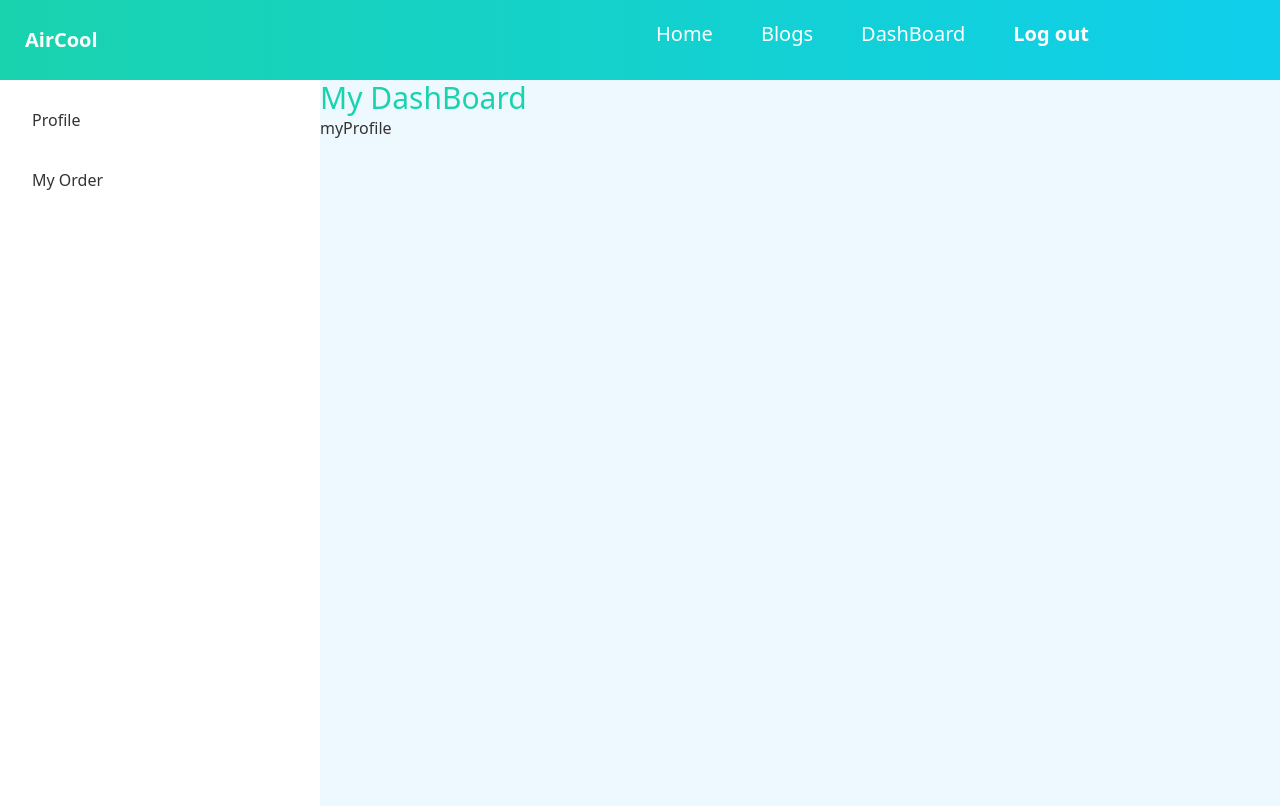
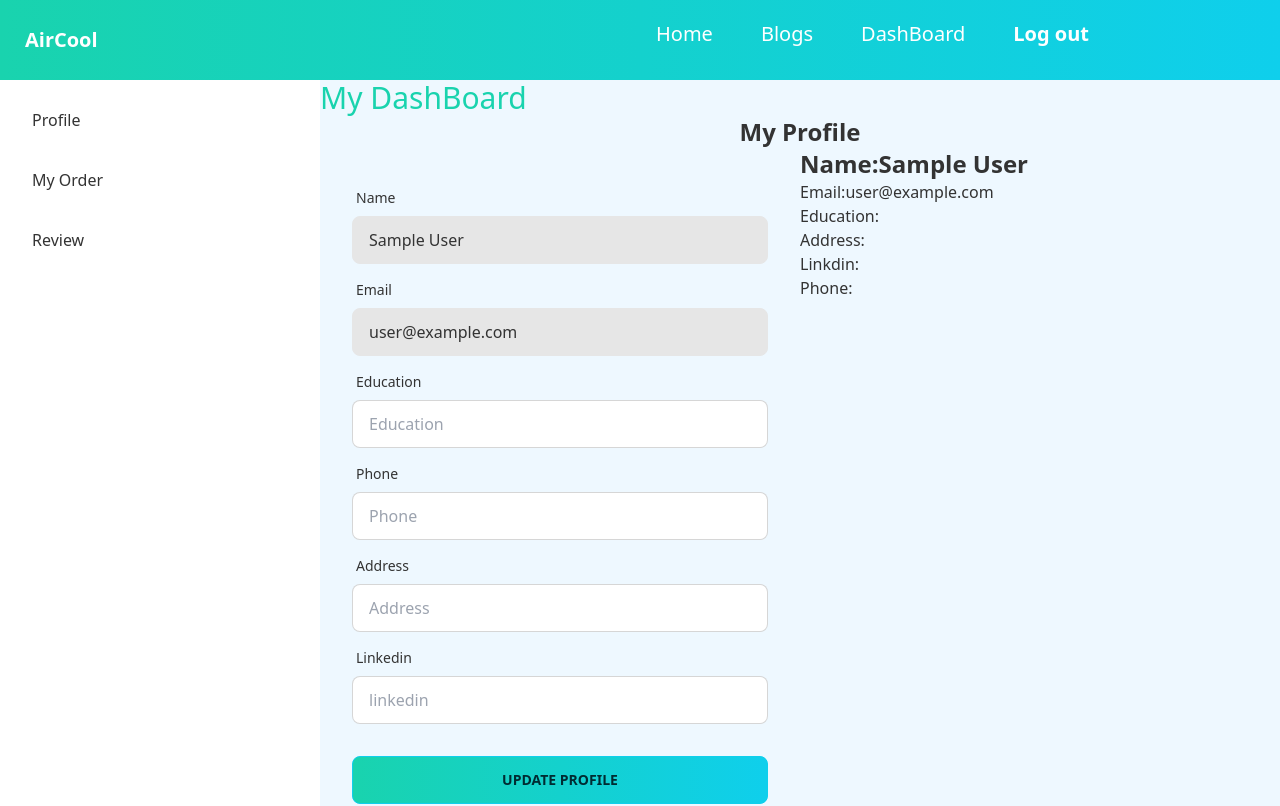
Before and after one commit to kausarahamed/assignment-12-clint, a React (Create React App) app: page /dashboard in a window 1280 px wide. Shown: the top 806 px of the page. Built offline with nearby package versions, Linux system fonts and the light colour scheme; no server answers; sample sign-in values are in the browser's storage.

Commit message:
dashboard

```diff
--- a/src/components/DashBoard.js
+++ b/src/components/DashBoard.js
@@ -18,6 +18,9 @@ const DashBoard = () => {
           <li>
             <Link to="/dashboard/order">My Order</Link>
           </li>
+          <li>
+            <Link to="/dashboard/addreview">Review</Link>
+          </li>
         </ul>
       </div>
     </div>
--- a/src/components/MyProfile.js
+++ b/src/components/MyProfile.js
@@ -1,7 +1,106 @@
 import React from "react";
+import { useAuthState } from "react-firebase-hooks/auth";
+import auth from "../firebase.init";
 
 const MyProfile = () => {
-  return <div>myProfile</div>;
+  const [user] = useAuthState(auth);
+  return (
+    <div>
+      <p className="text-2xl text-center font-semibold">My Profile</p>
+      <div className="flex">
+        <div className="w-1/2">
+          <form>
+            <div class="card-body">
+              <div class="form-control">
+                <label class="label">
+                  <span class="label-text">Name</span>
+                </label>
+                <input
+                  type="text"
+                  placeholder="Name"
+                  name="name"
+                  class="input input-bordered"
+                  value={user?.displayName}
+                  disabled
+                />
+              </div>
+              <div class="form-control">
+                <label class="label">
+                  <span class="label-text">Email</span>
+                </label>
+                <input
+                  type="text"
+                  name="email"
+                  placeholder="E-mail"
+                  class="input input-bordered"
+                  value={user?.email}
+                  disabled
+                />
+              </div>
+              <div class="form-control">
+                <label class="label">
+                  <span class="label-text">Education</span>
+                </label>
+                <input
+                  type="text"
+                  name="education"
+                  placeholder="Education"
+                  class="input input-bordered"
+                />
+              </div>
+              <div class="form-control">
+                <label class="label">
+                  <span class="label-text">Phone</span>
+                </label>
+                <input
+                  type="number"
+                  placeholder="Phone"
+                  name="number"
+                  class="input input-bordered"
+                />
+              </div>
+              <div class="form-control">
+                <label class="label">
+                  <span class="label-text">Address</span>
+                </label>
+                <input
+                  type="text"
+                  placeholder="Address"
+                  class="input input-bordered"
+                  name="address"
+                />
+              </div>
+              <div class="form-control">
+                <label class="label">
+                  <span class="label-text">Linkedin</span>
+                </label>
+                <input
+                  type="text"
+                  placeholder="linkedin"
+                  class="input input-bordered"
+                  name="linkedin"
+                />
+              </div>
+
+              <div class="form-control mt-6">
+                <button class="btn btn-primary bg-gradient-to-r from-secondary to-primary">
+                  Update Profile
+                </button>
+              </div>
+            </div>
+          </form>
+        </div>
+        <div className="">
+          <h1 className="text-2xl font-semibold">Name:{user?.displayName}</h1>
+          <h1>Email:{user?.email}</h1>
+          <h1>Education:</h1>
+          <h1>Address:</h1>
+          <h1>Linkdin:</h1>
+          <h1>Phone:</h1>
+        </div>
+      </div>
+    </div>
+  );
 };
 
 export default MyProfile;
```
